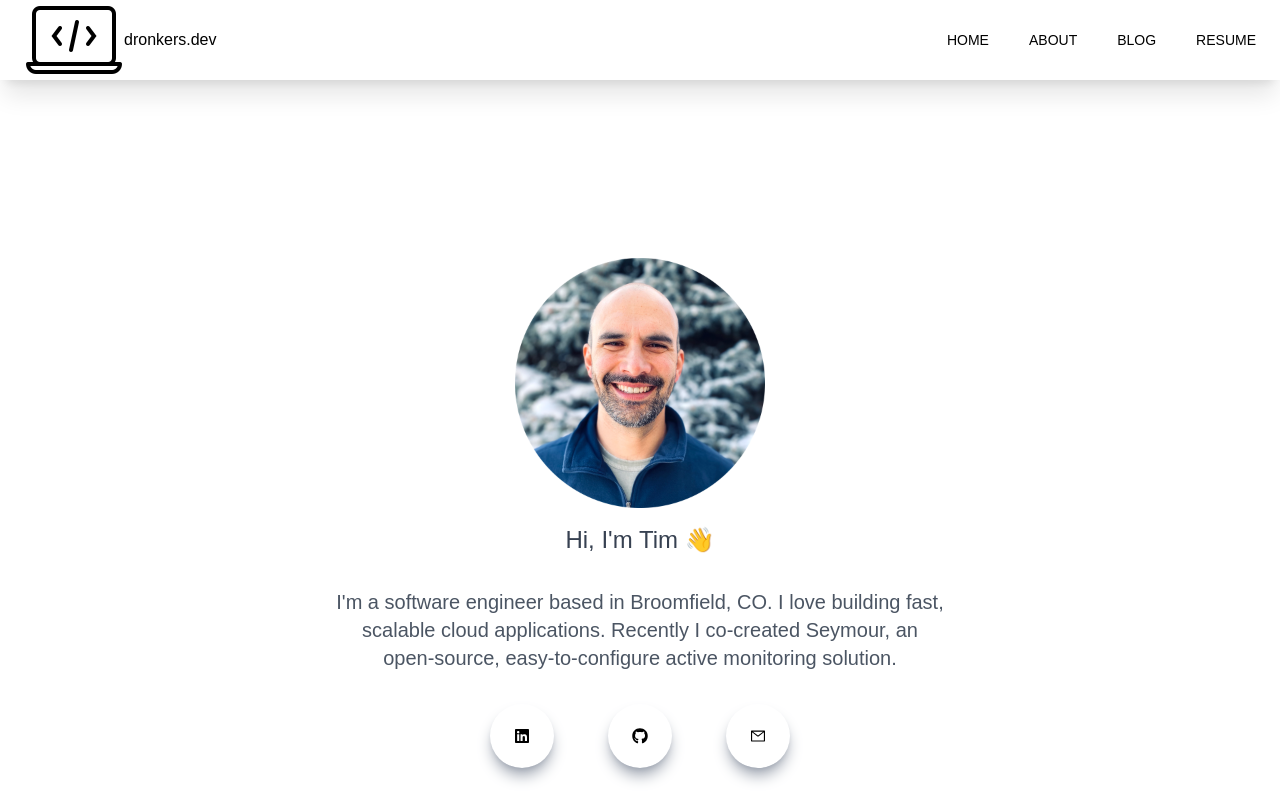
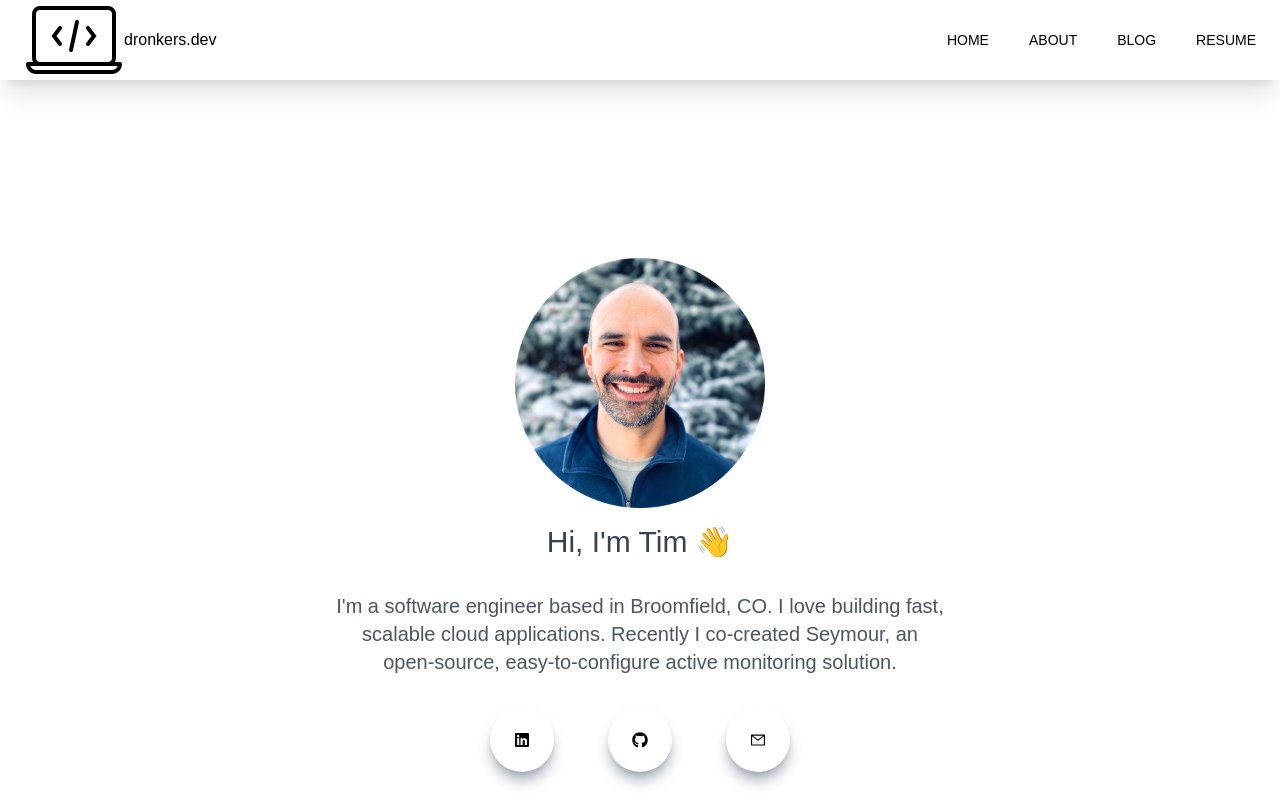
Before and after one commit to tdronkers04/portfolio-website, a Next.js app: page / in a window 1280 px wide. Built offline with nearby package versions, Linux system fonts and the light colour scheme.

Commit message:
changing font size for header

```diff
--- a/components/Main.jsx
+++ b/components/Main.jsx
@@ -14,7 +14,7 @@ function Main() {
         </div>
         <div id="intro">
           <div>
-            <h1 className="py-4 text-gray-700 text-xl md:text-2xl">
+            <h1 className="py-4 text-gray-700 text-2xl md:text-3xl">
               Hi, I&#39;m
               {' '}
               <span className="">Tim </span>
```
